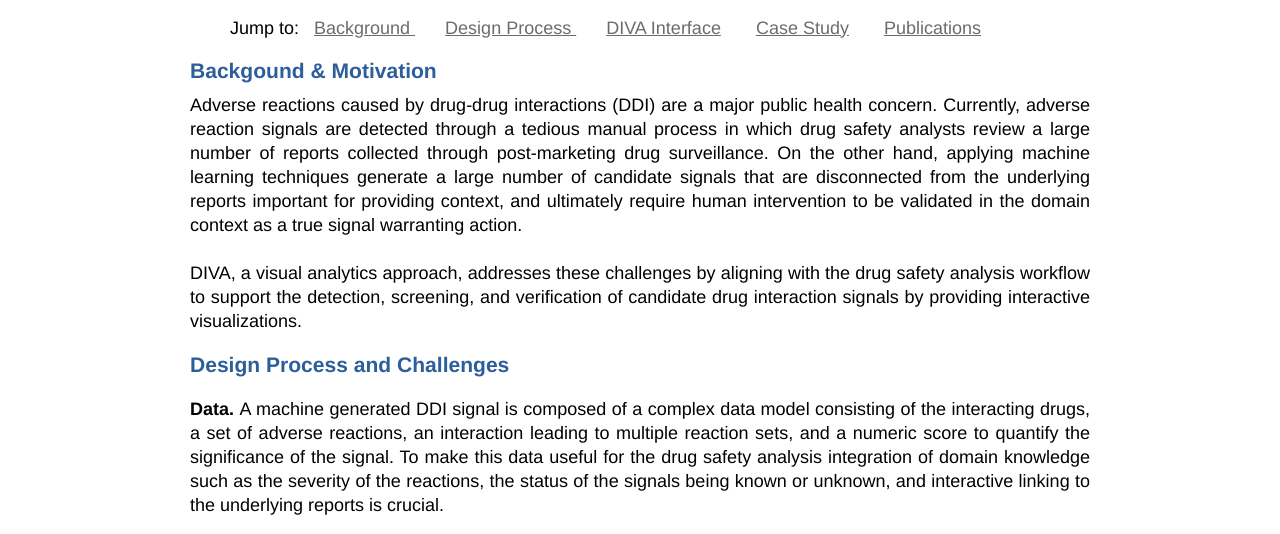
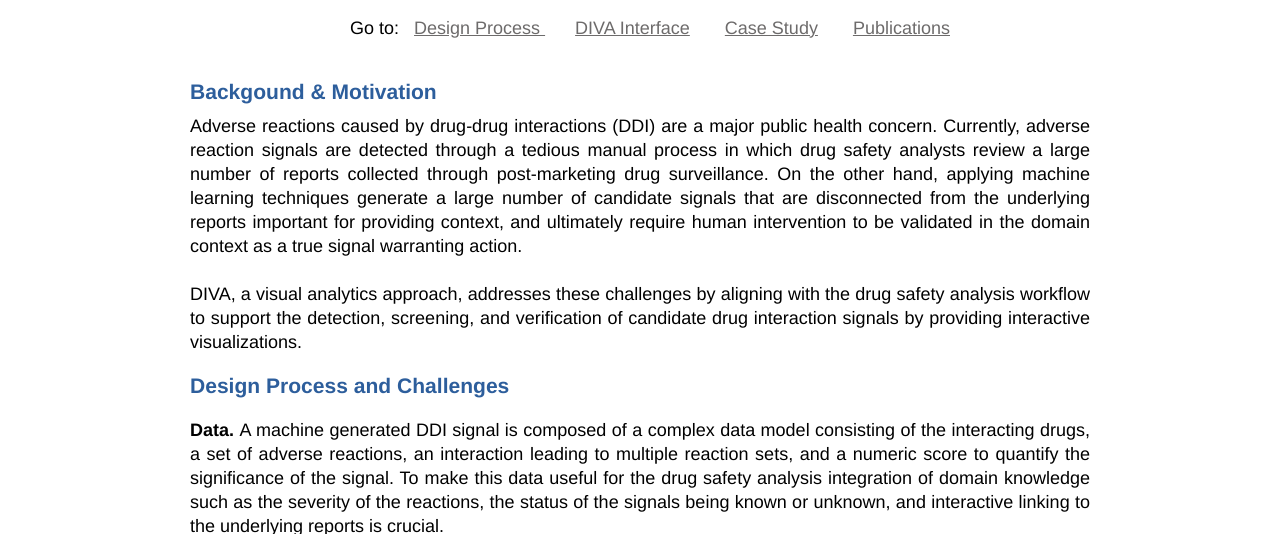
Before and after one commit to tkakar/Website, a plain HTML site: page DIVA.html in a window 1280 px wide. Shown: the part 143-677 px from the top of the page. Drawn offline with nearby package versions, Linux system fonts and the light colour scheme.

Commit message:
divaFixed

```diff
--- a/DIVA.html
+++ b/DIVA.html
@@ -32,8 +32,8 @@
 		<div class="designMenu">
 			<ul>
 				<!-- <li> -->
-					<span class="menuPage"> Jump to:  </span>
-					<a class="menuPage" href="./DIVA.html#Background"> Background </a>
+					<span class="menuPage"> Go to:  </span>
+					<!-- <a class="menuPage" href="./DIVA.html#Background"> Background </a> -->
 					<a class="menuPage" href="./DIVA.html#Design"> Design Process </a>
 					<a class="menuPage" href="./DIVA.html#Interface"> DIVA Interface</a>
 					<a class="menuPage" href="./DIVA.html#CaseStudy"> Case Study</a>
--- a/css/main.css
+++ b/css/main.css
@@ -790,7 +790,13 @@ a.readMore:hover{
 }
 
 .designMenu{
-	display:inline-block;
+	/* text-align: center; */
+	/* display:inline-block; */
+}
+
+div.designMenu ul{
+	text-align: center;
+	/* display:inline-block; */
 }
 
 a.menuPage{
```
